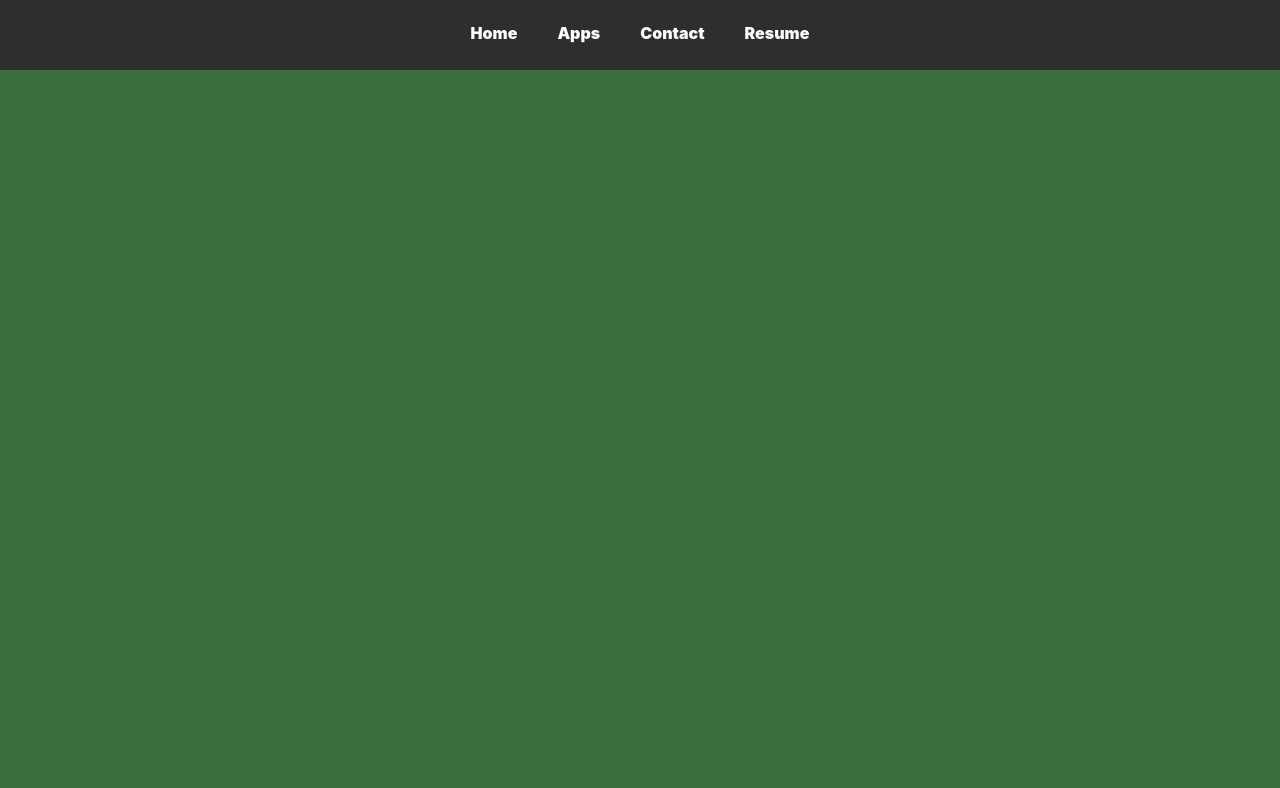
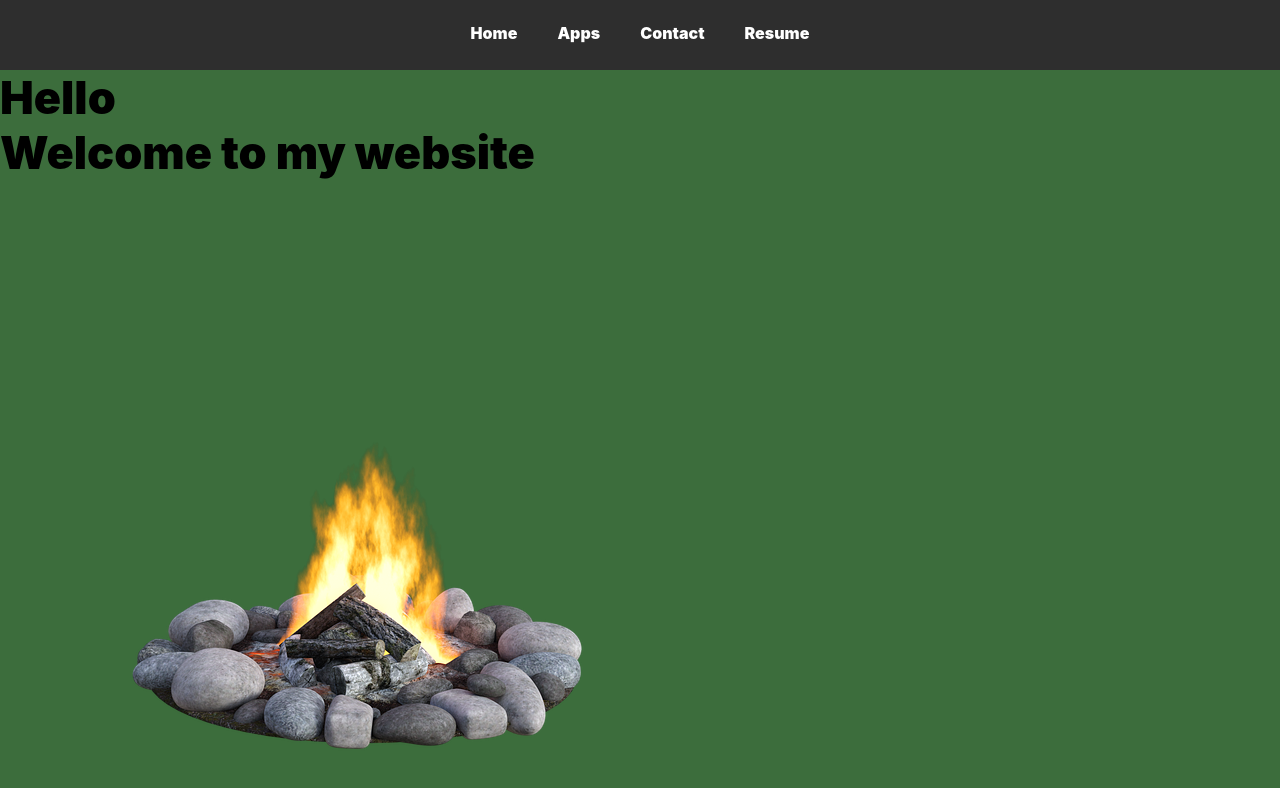
Before and after one commit to mohamedabukar/My-Portfolio, a React (Create React App) app: page / in a window 1280 px wide. Shown: the top 788 px of the page. Built offline with nearby package versions, Linux system fonts and the light colour scheme.

Commit message:
image added to bio.

```diff
--- a/src/components/Bio/index.js
+++ b/src/components/Bio/index.js
@@ -1,11 +1,15 @@
 import React from "react";
 import "./style.css";
-
+import fire from "../../Images/campfire.png";
 export default function Bio(){
     return(
         <>
-            <div className="bio" id="bio">
-
+            <div className="bio">
+                <div className="container">
+                    <h1 className="hello">Hello</h1>
+                    <h1>Welcome to my website</h1>
+                </div>
+                <img className="fire" src={fire} alt="fire"></img>
             </div>
         </>
     );
```
